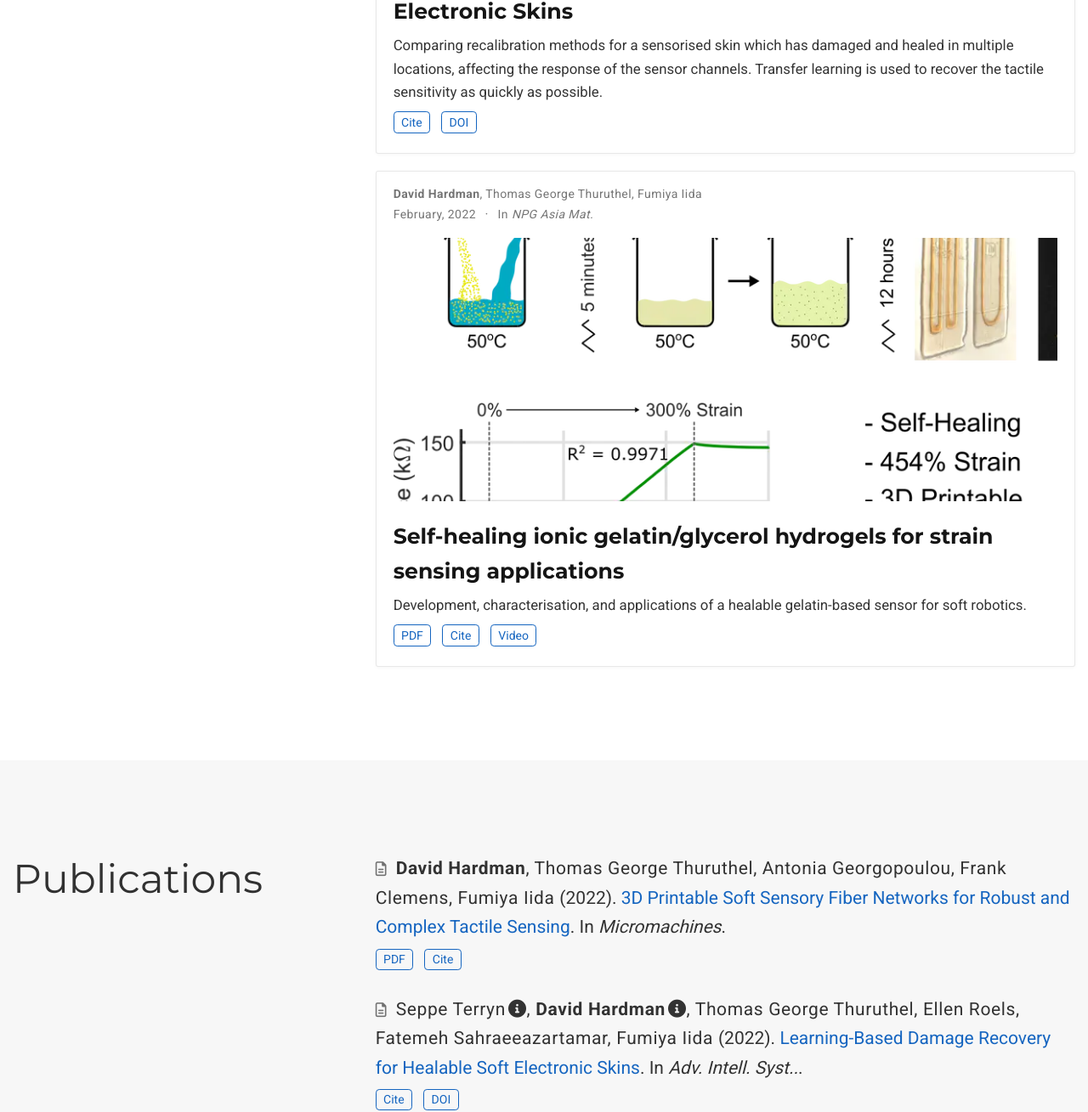
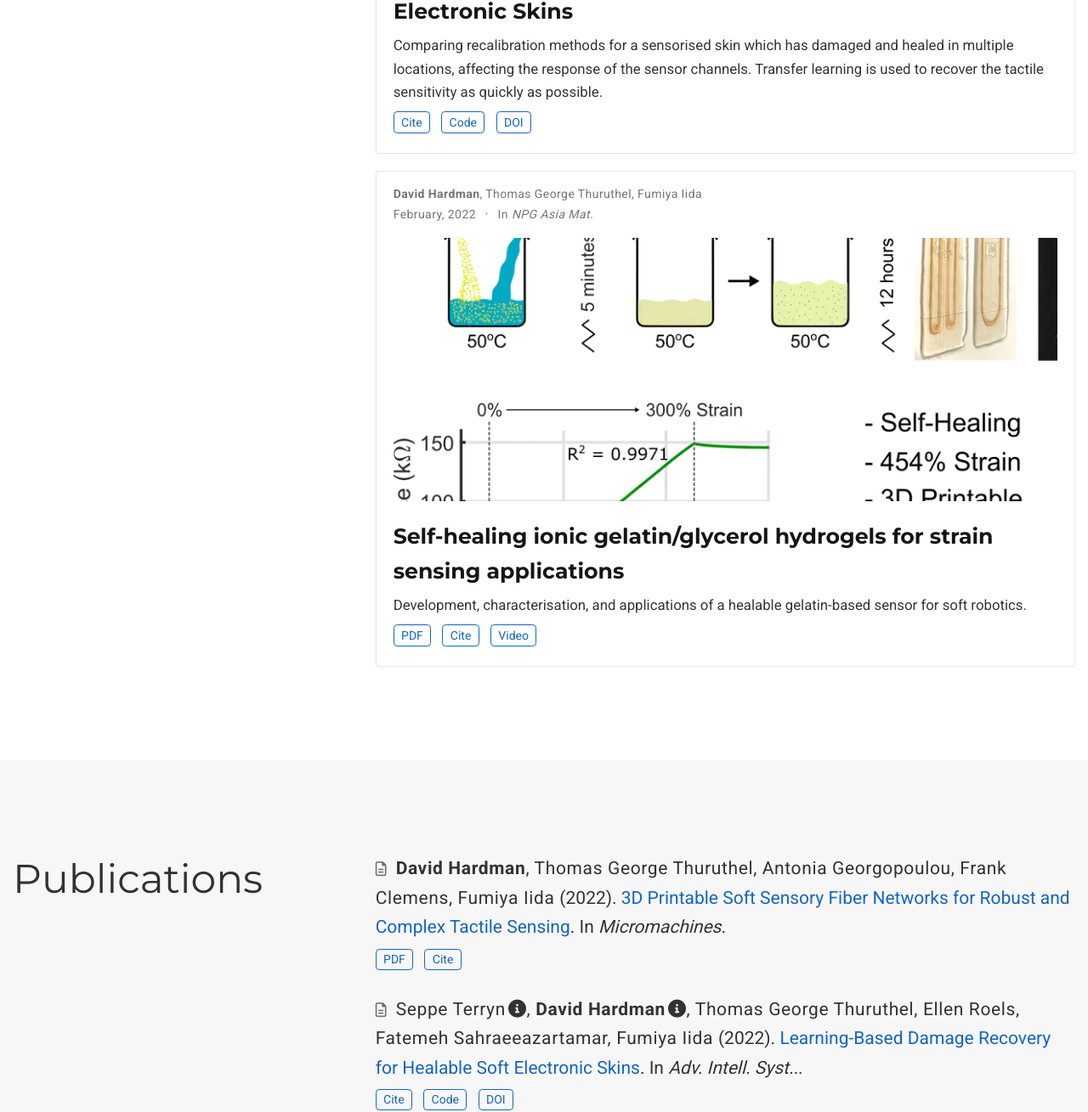
Before and after one commit to DSHardman/dshardman.github.io, a plain HTML site: page index.html in a window 1280 px wide. Shown: the part 2640-3949 px from the top of the page at 85% size. Drawn offline with Linux system fonts and the light colour scheme; some icons are missing.

Commit message:
code availability

```diff
--- a/index.html
+++ b/index.html
@@ -1605,6 +1605,14 @@
 
 
 
+<a class="btn btn-outline-primary btn-page-header btn-sm" href="https://github.com/DSHardman/HealedTransfers" target="_blank" rel="noopener">
+  Code
+</a>
+
+
+
+
+
 
 
 
@@ -2027,6 +2035,14 @@
   Cite
 </a>
 
+
+
+
+
+
+<a class="btn btn-outline-primary btn-page-header btn-sm" href="https://github.com/DSHardman/HealedTransfers" target="_blank" rel="noopener">
+  Code
+</a>
 
 
 
```
Also changed, not shown: publication-type/2/index.html (+8 -0 lines), publication/healingrecovery/index.html (+8 -0 lines), publication/index.html (+8 -0 lines), 1 other file.
